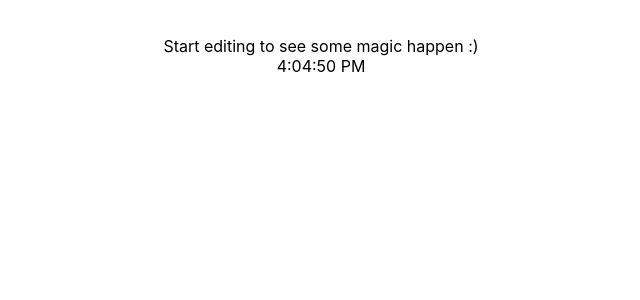
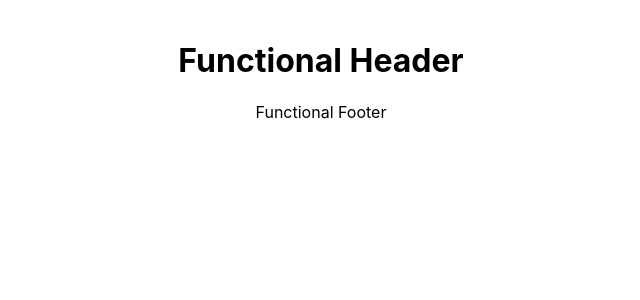
Before and after one commit to akbaruddin/react-apps, a React (Create React App) app: page / in a window 1280 px wide. Shown: the top 300 px of the page, without its empty margins (319-959 px from the left). Built offline with nearby package versions, Linux system fonts and the light colour scheme.

Commit message:
Lesson 07 Pure Function Based Components

```diff
--- a/src/App.js
+++ b/src/App.js
@@ -1,54 +1,18 @@
 import React from 'react';
 import './App.css';
 
-class LifeCycle extends React.Component {
-  constructor() {
-    super();
-    this.state = {
-      date: new Date()
-    };
-  }
+// simple props pass
+const Header = (props) => <h1>{props.name}</h1>
 
-  componentDidMount() {
-    console.log('did mount')
-    this.tickID = setInterval(
-      () => this.tick(),
-      1000
-    )
-  }
+// extract method for props
+const Footer = ({ name }) => <footer>{name}</footer>
 
-  componentWillMount() {
-    console.log('will mount')
-  }
-
-  componentWillUnmount() {
-    console.log('will unmount')
-    clearInterval(this.tickID);
-  }
-
-  tick() {
-    this.setState({
-      date: new Date()
-    });
-  }
-
-  render() {
-    return (
-      <div>
-        <p>
-          Start editing to see some magic happen :)
-          <br />
-          {this.state.date.toLocaleTimeString()}
-        </p>
-      </div>
-    );
-  }
-}
 
 function App() {
   return (
     <div className="App">
-      <LifeCycle />
+      <Header name="Functional Header"/>
+      <Footer name="Functional Footer" />
     </div>
   );
 }
```
Also changed, not shown: 1 other file (tests, documents, lock files or other folders).
